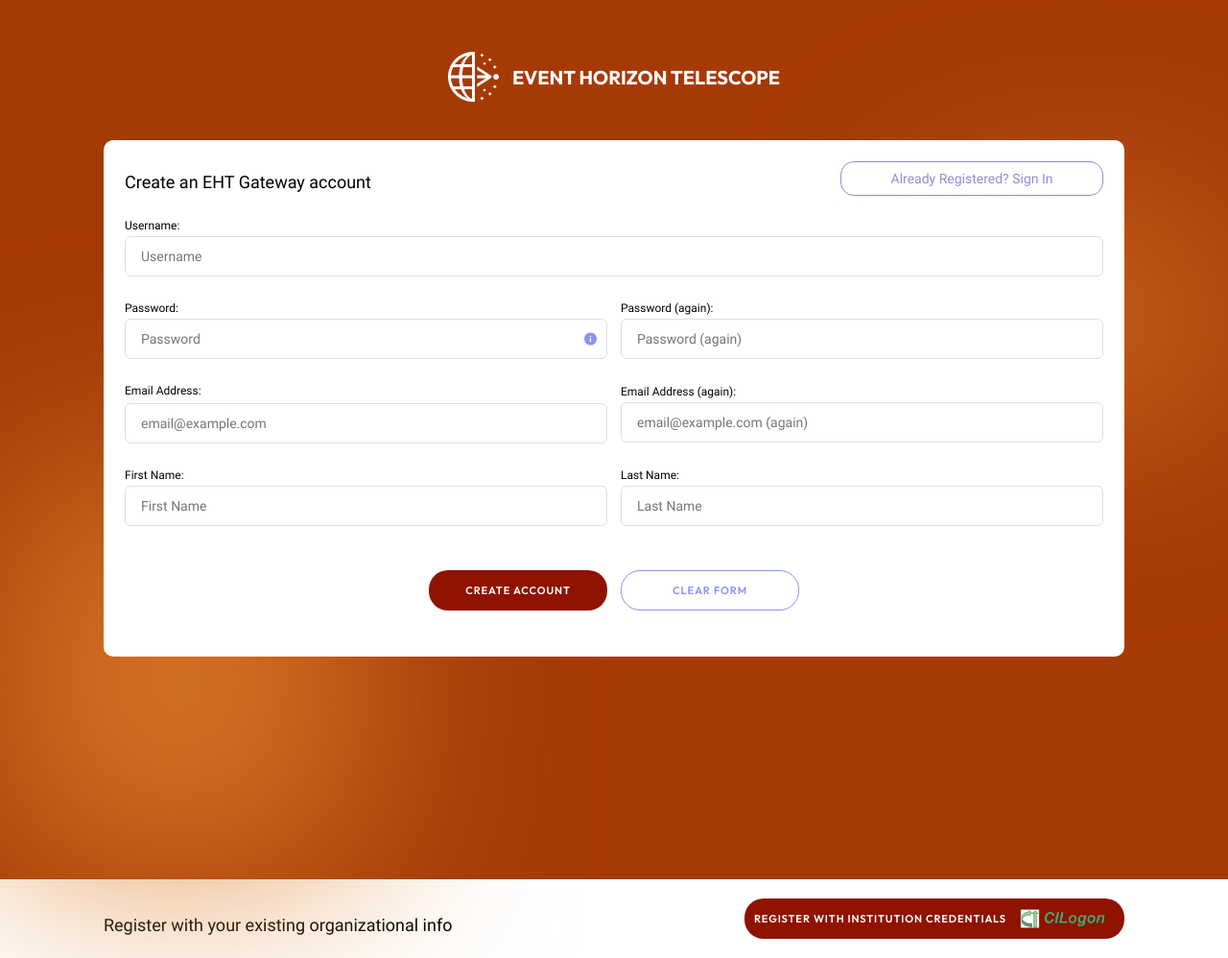
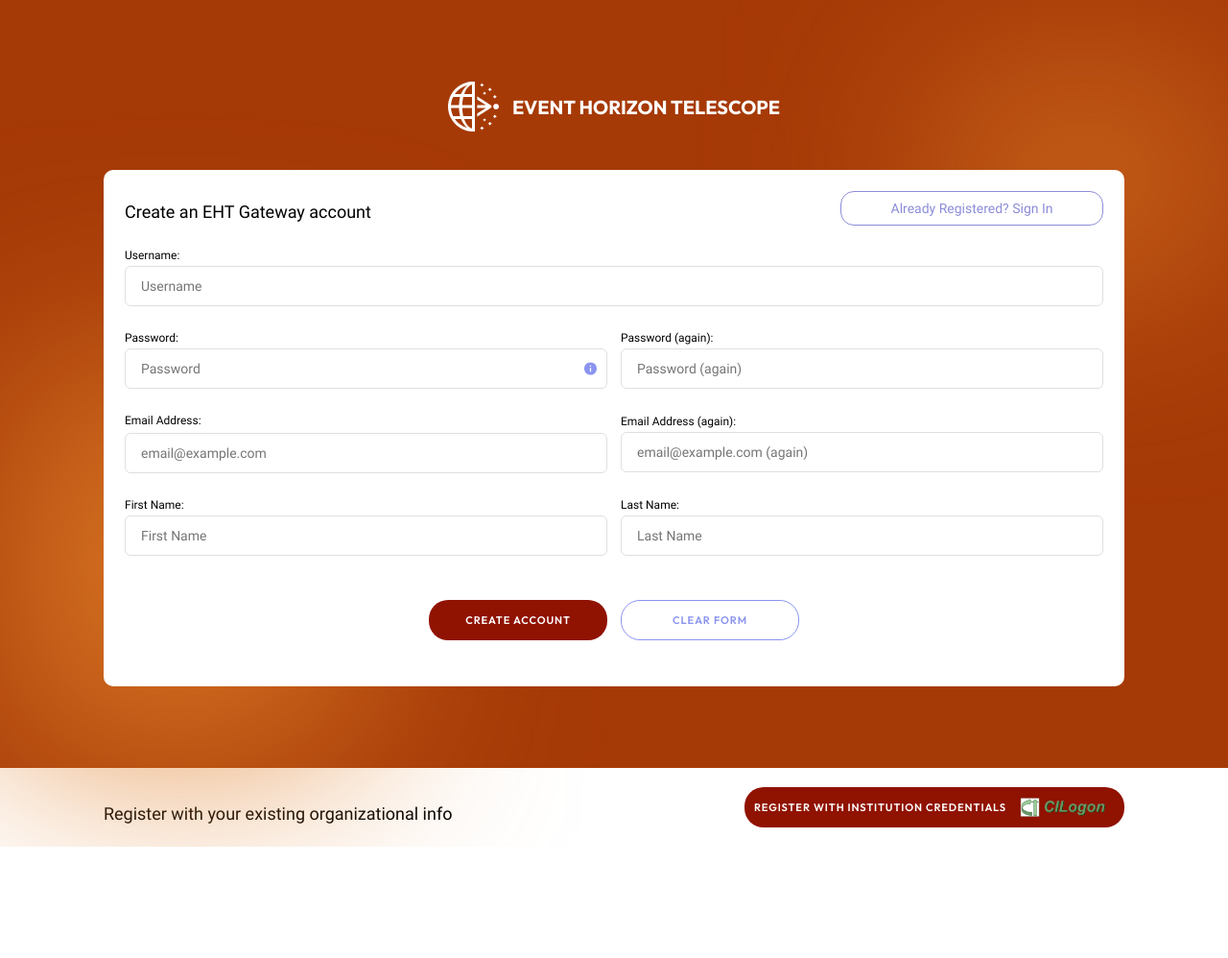
Before and after one commit to SciGaP/eht_htcondor_gateway, a Flask app: page /signup in a window 1280 px wide. Shown: the whole page at 96% size. After the commit the page ends 882 px from the top, so only its background shows below. Run offline with Flask 3, Linux system fonts and the light colour scheme.

Commit message:
fix margin

```diff
--- a/app/static/ehtregister/css/EHTGatewayRegister.css
+++ b/app/static/ehtregister/css/EHTGatewayRegister.css
@@ -48,7 +48,7 @@
   2. Page CSS
 --------------------------------------*/
 .stackglobe-one {
-  height: 916px;
+  height: 800px;
   background-color: var(--deep_orange_900);
   width: 100%;
   position: relative;
@@ -76,7 +76,7 @@
 }
 
 .column_one {
-  margin-top: -378px;
+  margin-top: -200px;
   gap: 80px;
   position: relative;
   display: flex;
--- a/app/templates/EHTGatewayRegister.html
+++ b/app/templates/EHTGatewayRegister.html
@@ -35,7 +35,6 @@
                       <p class="price ui</p> text size-textxs">Create an EHT Gateway account</p>
                       <button class="flex-row-center-center already">Already Registered? Sign In</button>
                     </div>
-
                     <form id="registerform" style="width: 100%;" method="POST" action="{{ url_for('auth.signup') }}">
                     <div class="columnusername">
                       <p class="ui text size-textxs">Username:</p>
@@ -47,7 +46,7 @@
                       <div class="columnpassword">
                         <p class="ui text size-textxs">Password:</p>
                         <label class="password">
-                          <input name="password" placeholder="Password" type="password" />
+                          <input name="passwor916d" placeholder="Password" type="password" />
                           <div class="dhi-group">
                             <img src="{{ url_for('static', filename='ehtregister/public/images/img_inbox_indigo_a100.svg') }}" alt="Inbox" class="inbox" />
                           </div>
```
